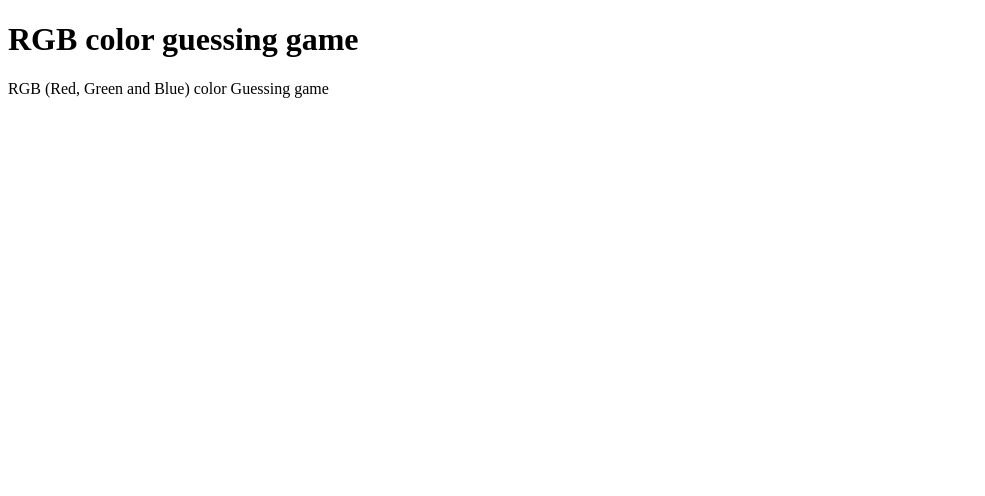
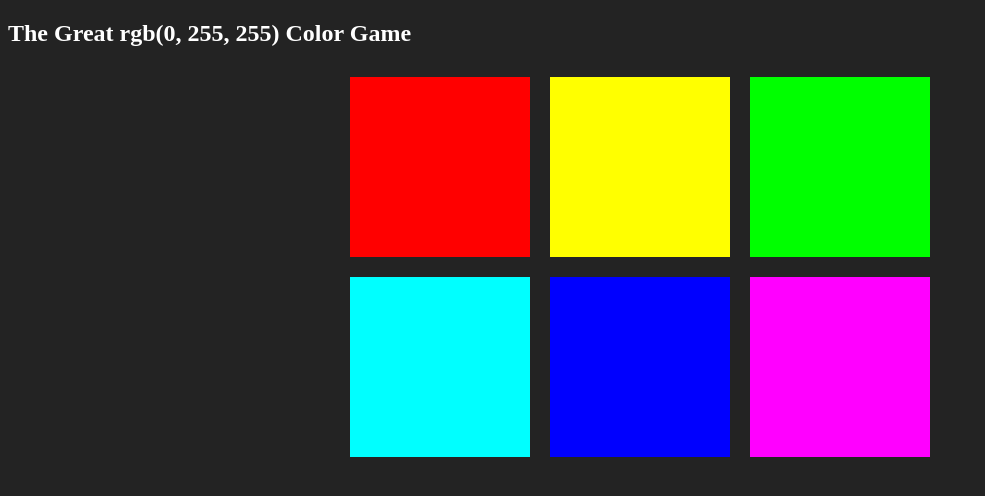
Before and after one commit to LaurenceM2015/WebDeloperBootCamp, a website: page JavaScriptProjects/rgbColorGame/colorGame.html in a window 1280 px wide. Shown: the whole page, without its empty margins (0-985 px from the left). Drawn offline with Linux system fonts and the light colour scheme.

Commit message:
Color Game part one. Setting folder and add game variables, loop and click event function.

```diff
--- /dev/null
+++ b/JavaScriptProjects/css/style.css
@@ -0,0 +1,3 @@
+body{
+    background-color: red;
+}
--- a/JavaScriptProjects/rgbColorGame/colorGame.css
+++ b/JavaScriptProjects/rgbColorGame/colorGame.css
@@ -0,0 +1,20 @@
+body {
+	background-color: #232323;
+}
+
+.square {
+	width: 30%;
+	background: purple;
+	padding-bottom: 30%;
+	float: left;
+	margin: 1.66%;
+}
+
+#container {
+	margin: 0px auto;
+	max-width: 600px;
+}
+
+h1 {
+	color: white;
+}
--- a/JavaScriptProjects/rgbColorGame/colorGame.html
+++ b/JavaScriptProjects/rgbColorGame/colorGame.html
@@ -1,12 +1,30 @@
 <!DOCTYPE html>
 <html>
-    <head>
-    <title>Color guessing game</title>
-    </head>
-    <body>
+<head>
+	<title>Color Game</title>
+	<link rel="stylesheet" type="text/css" href="colorGame.css">
+</head>
+<body>
+    <header id="MainHeader">
 
-        <h1>RGB color guessing game</h1>
-        <p>RGB (Red, Green and Blue) color Guessing game</p>
+    </header>
 
-    </body>
+	<section id="ColorGame">
+        <div class="header-section">
+            <h1>
+                The Great <span id="colorDisplay">RGB</span> Color Game
+            </h1>
+        </div>
+        <div id="container">
+            <div class="square"></div>
+            <div class="square"></div>
+            <div class="square"></div>
+            <div class="square"></div>
+            <div class="square"></div>
+            <div class="square"></div>
+        </div>
+    </section>
+
+<script type="text/javascript" src="colorGame.js"></script>
+</body>
 </html>
--- a/JavaScriptProjects/rgbColorGame/colorGame.js
+++ b/JavaScriptProjects/rgbColorGame/colorGame.js
@@ -0,0 +1,44 @@
+
+//let colors = [
+let colors = [
+    "rgb(255, 0, 0)",
+    "rgb(255, 255, 0)",
+    "rgb(0, 255, 0)",
+    "rgb(0, 255, 255)",
+    "rgb(0, 0, 255)",
+    "rgb(255, 0, 255)",
+];
+
+
+// Select all the square
+let squares = document.querySelectorAll(".square");
+
+// picked the 4 sqaure
+let pickedColor = colors[3];
+let colorDisplay = document.getElementById("colorDisplay");
+
+colorDisplay.textContent = pickedColor;
+
+// Loop into the div with the class of sqaure.
+for(let i = 0; i < squares.length; i++){
+
+    // Add initial color to div with the class of sqaure.
+    squares[i].style.background = colors[i];
+
+
+    // Add click listener to div with the class of sqaure.
+    squares[i].addEventListener("click", function() {
+        // Grad color of clicked square
+        let clickedColor = this.style.background;
+
+        // Compare color to pickedColor
+
+        if(clickedColor === pickedColor) {
+			alert("Correct!");
+		} else {
+			alert("WRONG!!!");
+		}
+
+    });
+
+}
```
